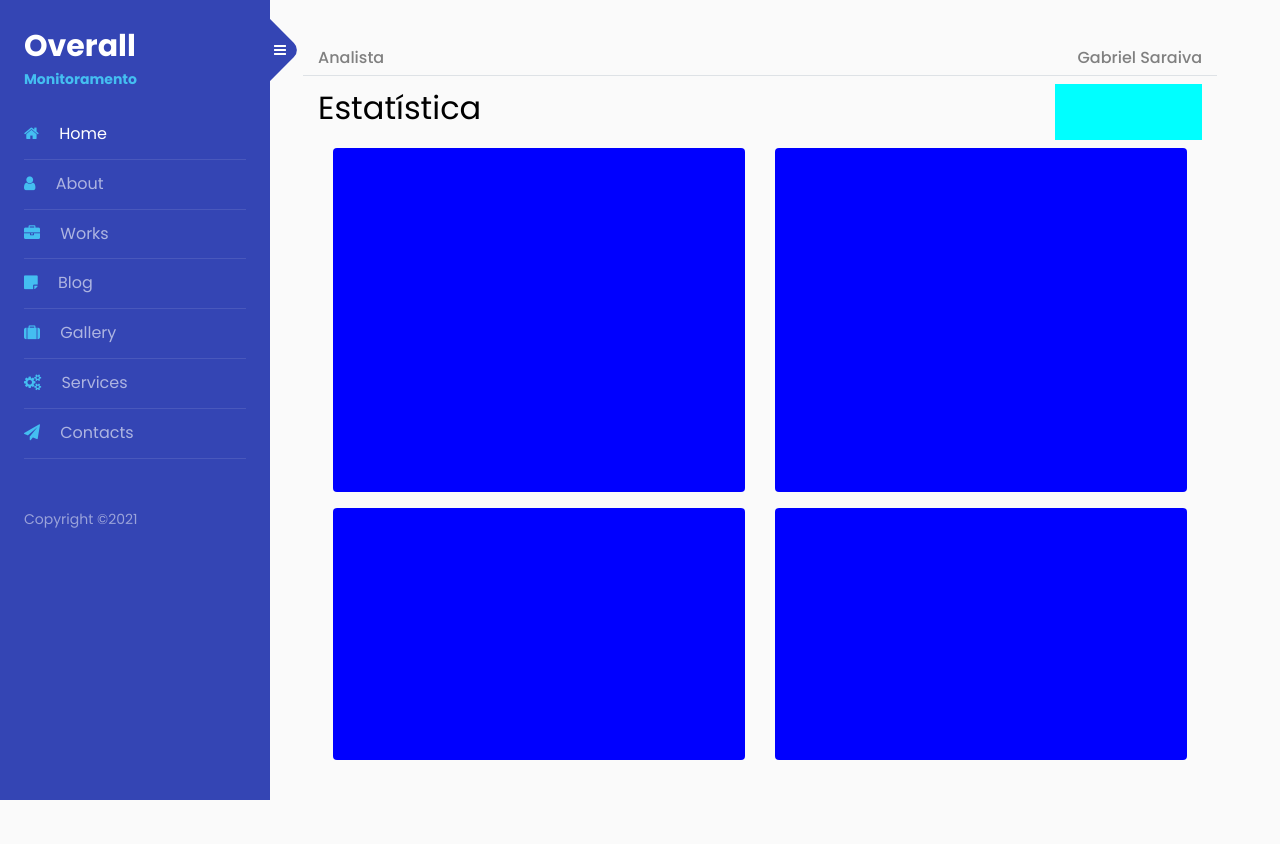
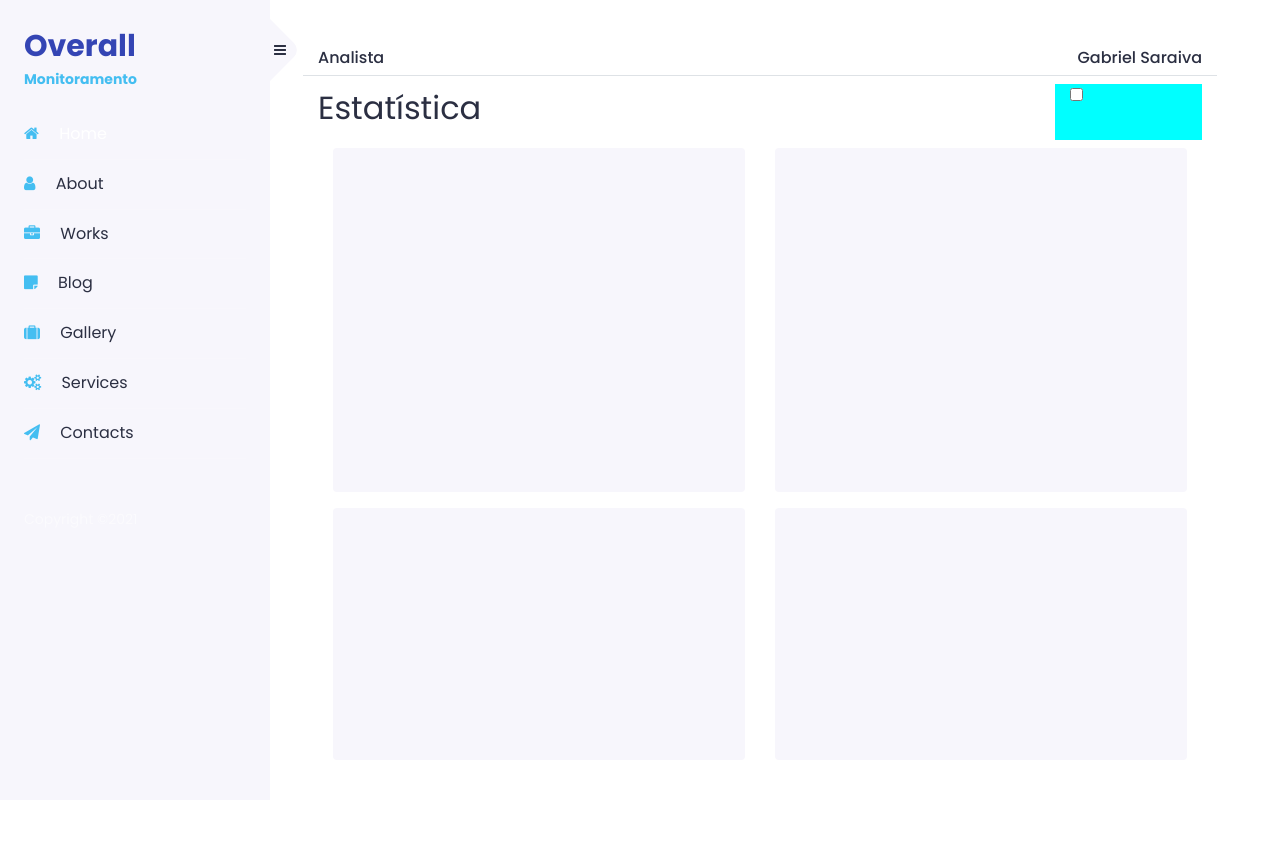
Before and after one commit to gabrielsaraivam/arquivos-compartilhados, a plain HTML site: page teste site responsivo/dashboard.html in a window 1280 px wide. Drawn offline with nearby package versions, Linux system fonts and the light colour scheme.

Commit message:
att dash

```diff
--- a/teste site responsivo/dashboard.html
+++ b/teste site responsivo/dashboard.html
@@ -74,26 +74,32 @@
           </div>
 
           <div class="row mt-2 container col-12">
-            <h2>Estatística</h2>
-            <div class="ml-auto col-2" style="background-color: aqua;"></div>
+            <h2 class="color-text">Estatística</h2>
+            <div class="ml-auto col-2" style="background-color: aqua;">
+              <div class="buttonMode">
+                <label>
+                  <input type="checkbox" id="switch"> <span class="check"></span>
+                </label>
+              </div>
+            </div>
           </div>
           <div class="row container col-12 h-50">
             <div class=" mt-2 col-md-6 col-lg-6 col-sm-6 col-xl-6 mr-auto rounded">
-              <div class="col-12 col-md-12 col-lg-12 col-sm-12 col-xl-12 rounded" style="background-color: blue; height: 100%;"></div>
+              <div class="col-12 col-md-12 col-lg-12 col-sm-12 col-xl-12 rounded  divs-graphcs-big"></div>
             </div>
             <!-- <div class="col-md-1 col-lg-1" style="background-color: red; height: 1%;"></div> -->
             <div class=" mt-2 col-md-6 col-lg-6 col-sm-6 col-xl-6" >
-              <div class="col-12 col-md-12 col-lg-12 col-sm-12 col-xl-12 rounded" style="background-color: blue; height: 100%;"></div>
+              <div class="col-12 col-md-12 col-lg-12 col-sm-12 col-xl-12 rounded divs-graphcs-big" ></div>
             </div>
           </div>
 
           <div class="row container col-12 h-50">
             <div class="mt-3 mb-0 col-md-6 col-lg-6 col-sm-6 col-xl-6 mr-auto rounded">
-              <div class="col-12 col-md-12 col-lg-12 col-sm-12 col-xl-12 rounded" style="background-color: blue; height: 75%;"></div>
+              <div class="col-12 col-md-12 col-lg-12 col-sm-12 col-xl-12 rounded divs-graphcs-small" ></div>
             </div>
             <!-- <div class="col-md-1 col-lg-1" style="background-color: red; height: 1%;"></div> -->
             <div class="mt-3 col-md-6 col-lg-6 col-sm-6 col-xl-6" >
-              <div class="col-12 col-md-12 col-lg-12 col-sm-12 col-xl-12 rounded" style="background-color: blue; height: 75%;"></div>
+              <div class="col-12 col-md-12 col-lg-12 col-sm-12 col-xl-12 rounded divs-graphcs-small"></div>
             </div>
           </div>
         </div>
@@ -122,7 +128,7 @@
 
     if (largura < 940.98)
         // document.getElementsByClassName('menu')[0].className = 'responsivemenu';
-        sidebar.style = "position: absolute; z-index: 9999; height: 100vh;"
+        sidebar.style = "position: absolute; z-index: 9999; height: 100%;"
 
     else sidebar.style = ""
 });
@@ -132,10 +138,17 @@ $(document).ready(function() {
 
   if (largura < 940.98)
         // document.getElementsByClassName('menu')[0].className = 'responsivemenu';
-        sidebar.style = "position: absolute; z-index: 9999; height: 100vh;"
+        sidebar.style = "position: absolute; z-index: 9999; height: 100%;"
 
     else sidebar.style = ""
 });
+
+const $html = document.querySelector('html')
+    const $checkbox = document.querySelector('#switch')
+
+    $checkbox.addEventListener('change', function(){
+        $html.classList.toggle('dark-mode')
+    })
 </script>
 
 <!-- $(document).ready(function() {
--- a/teste site responsivo/styleDash.css
+++ b/teste site responsivo/styleDash.css
@@ -6,3 +6,40 @@
     position: absolute;
     z-index: 9999;
 }
+
+:root{
+    --body-fundo: #ffff;
+    --color-text: #2B2F42;
+    --general-divs: #F7F6FC;
+}
+
+.dark-mode:root{
+    --body-fundo: #1A1C28;
+    --color-text: #ffff;
+    --general-divs: #2B2F42;
+}
+
+body{
+    background-color: var(--body-fundo);
+    color: var(--color-text);
+}
+
+#sidebar, .divs-graphcs-big, .divs-graphcs-small,   #sidebar .custom-menu .btn.btn-primary:after{
+    background-color: var(--general-divs);
+}
+
+#sidebar ul li a, .btn-primary{
+    color: var(--color-text);
+}
+
+.divs-graphcs-big{
+    height: 100%;
+}
+
+.divs-graphcs-small{
+    height: 75%;
+}
+
+.color-text{
+    color: var(--color-text);
+}
```
Also changed, not shown: teste site responsivo/cssSB/style.css.
